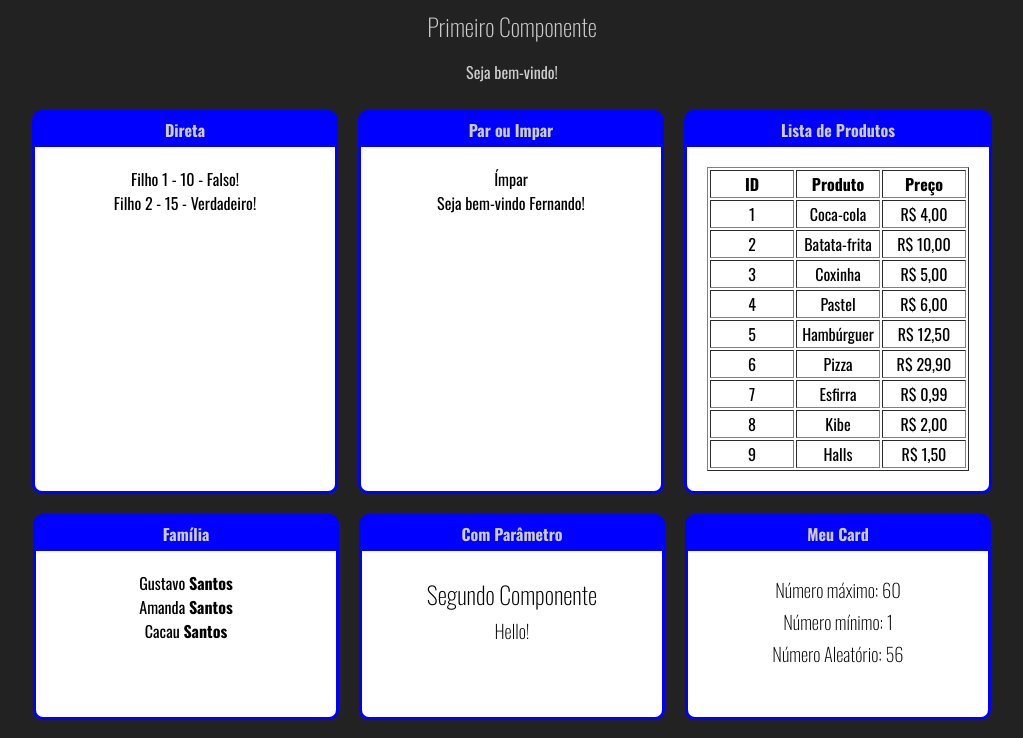
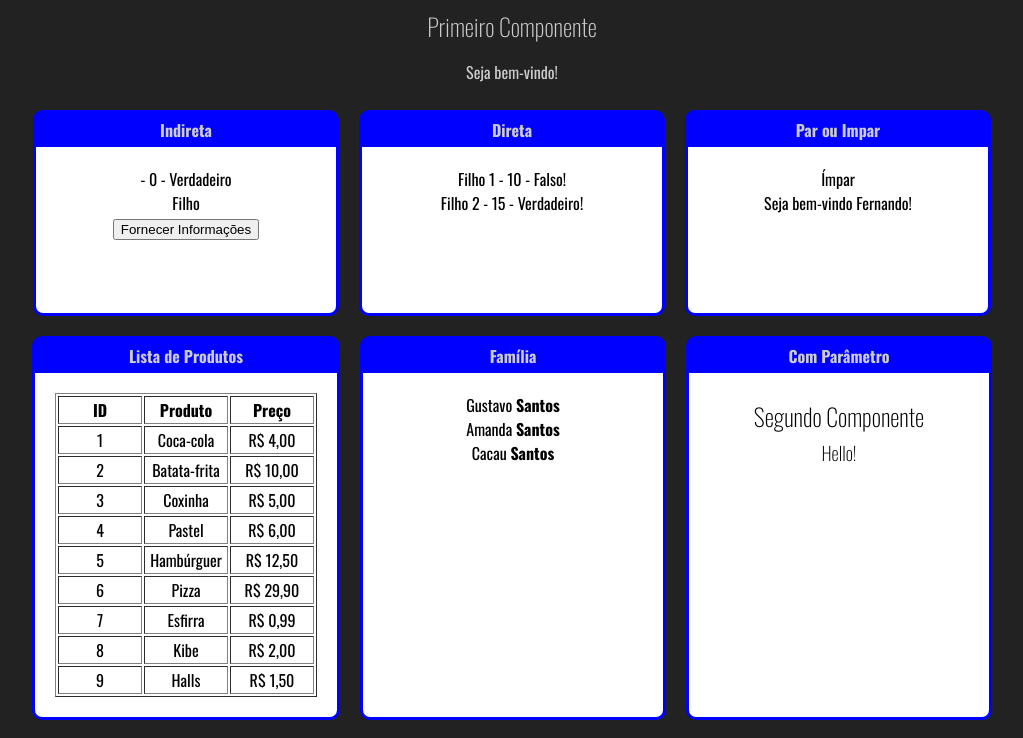
Before and after one commit to Guga-Santos/Udemy-Fundamentos-React, a React (Create React App) app: page / in a window 1280 px wide. Shown: the top 738 px of the page, without its empty margins (128-1151 px from the left). Built offline with nearby package versions, Linux system fonts and the light colour scheme.

Commit message:
fundamentos - Comunicacao Indireta e estado

```diff
--- a/src/App.jsx
+++ b/src/App.jsx
@@ -5,6 +5,7 @@ import FamiliaMembro from "./components/basicos/FamiliaMembro";
 import Lista from "./components/basicos/Lista";
 import Primeiro from "./components/basicos/Primeiro";
 import DiretaPai from "./components/comunicacao/DiretaPai";
+import IndiretaPai from "./components/comunicacao/IndiretaPai";
 import ParOuImpar from "./components/condicional/ParOuImpar";
 import UsuarioInfo from "./components/condicional/UsuarioInfo";
 import Card from "./components/layout/Card";
@@ -15,6 +16,9 @@ export default function App(props) {
     <div >
     <Primeiro />
     <div className="Cards">
+      <Card titulo="Indireta">
+        <IndiretaPai />
+      </Card>
       <Card titulo="Direta">
         <DiretaPai />
       </Card>
--- a/src/components/basicos/Lista.jsx
+++ b/src/components/basicos/Lista.jsx
@@ -14,12 +14,14 @@ export default function Lista() {
 
   return (
     <table border={1}>
+      <tbody>
         <tr>
           <th>ID</th>
           <th>Produto</th>
           <th>Preço</th>
         </tr>
         {listaDeProdutos}
+      </tbody>
     </table>
   )
 }
--- /dev/null
+++ b/src/components/comunicacao/IndiretaFilho.jsx
@@ -0,0 +1,13 @@
+export default function IndiretaFilho(props) {
+  return (
+    <div>
+      <div>Filho</div>
+      <button
+      type="button"
+      onClick={(e) => props.handleClick('Euclides', 75, true)}
+      >
+        Fornecer Informações
+      </button>
+    </div>
+  )
+}
--- /dev/null
+++ b/src/components/comunicacao/IndiretaPai.jsx
@@ -0,0 +1,26 @@
+import { useState } from "react";
+import IndiretaFilho from "./IndiretaFilho";
+
+export default function IndiretaPai(props) {
+  const [infos, setInfos] = useState({
+    nome: '',
+    idade: 0,
+    nerd: true,
+  })
+
+  function getInfos(nome, idade, nerd) {
+    setInfos({nome, idade, nerd})
+  }
+
+  // nome, idade e se é nerd
+  return (
+    <div>
+      <div>
+        <span>{ infos.nome} - </span>
+        <span>{ infos.idade} - </span>
+        <span>{ infos.nerd ? 'Verdadeiro' : 'Falso' }</span>
+      </div>
+      <IndiretaFilho handleClick={ getInfos } />
+    </div>
+  )
+}
```
Lines whose indentation alone changed are shown as unchanged.
